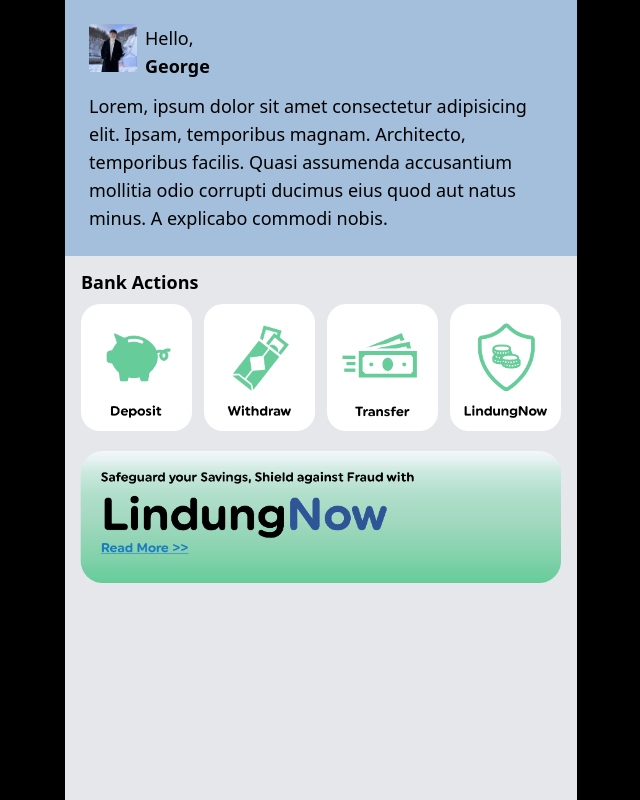
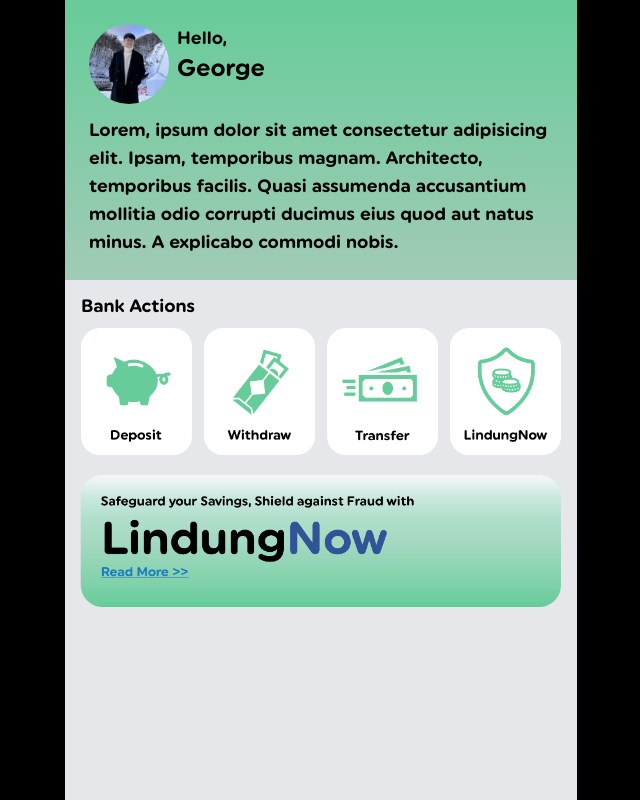
Before and after one commit to GeorgeTan615/PayHack-TwentyK, a Next.js app: page / in a window 1280 px wide. Shown: the whole page, without its empty margins (319-959 px from the left). Built offline with nearby package versions, Linux system fonts and the light colour scheme.

Commit message:
edited design tings

```diff
--- a/src/pages/index.tsx
+++ b/src/pages/index.tsx
@@ -2,17 +2,18 @@ import Image from 'next/image'
 import { Inter } from 'next/font/google'
 import BankActions from '@/components/BankActions'
 import Link from 'next/link'
+// import '../styles/globals.css'
 // const inter = Inter({ subsets: ['latin'] })
 
 export default function Home() {
   return (
 	<div className="text-lg">
-		<div className="bg-[#a3bfdb] p-6">
+		<div className="gradient-div p-6">
 			<div className="flex">
-				<img className="w-12 h-12"src="profilepicture.jpg" alt="Profile Picture" />
+				<img className="w-20 h-20 rounded-full"src="profilepicture.jpg" alt="Profile Picture" />
 				<div className="flex flex-col ml-2">
 					<div>Hello,</div>
-					<div className="font-bold">George</div>
+					<div className="font-bold text-2xl">George</div>
 				</div>
 
 			</div>
--- a/src/styles/globals.css
+++ b/src/styles/globals.css
@@ -16,8 +16,18 @@
   }
 }
 
+@font-face {
+  font-family: 'UniformRoundedBold';
+  src: url('/fonts/Uniform_Rounded_Bold.otf') format('opentype');
+}
+
+.gradient-div {
+  background: linear-gradient(to bottom, #66cc99, #a1cbb6);
+}
+
 body {
   color: rgb(var(--foreground-rgb));
+  font-family: 'UniformRoundedBold';
   background: linear-gradient(
       to bottom,
       transparent,
```
Also changed, not shown: public/fonts/Uniform_Rounded_Bold.otf (added).
